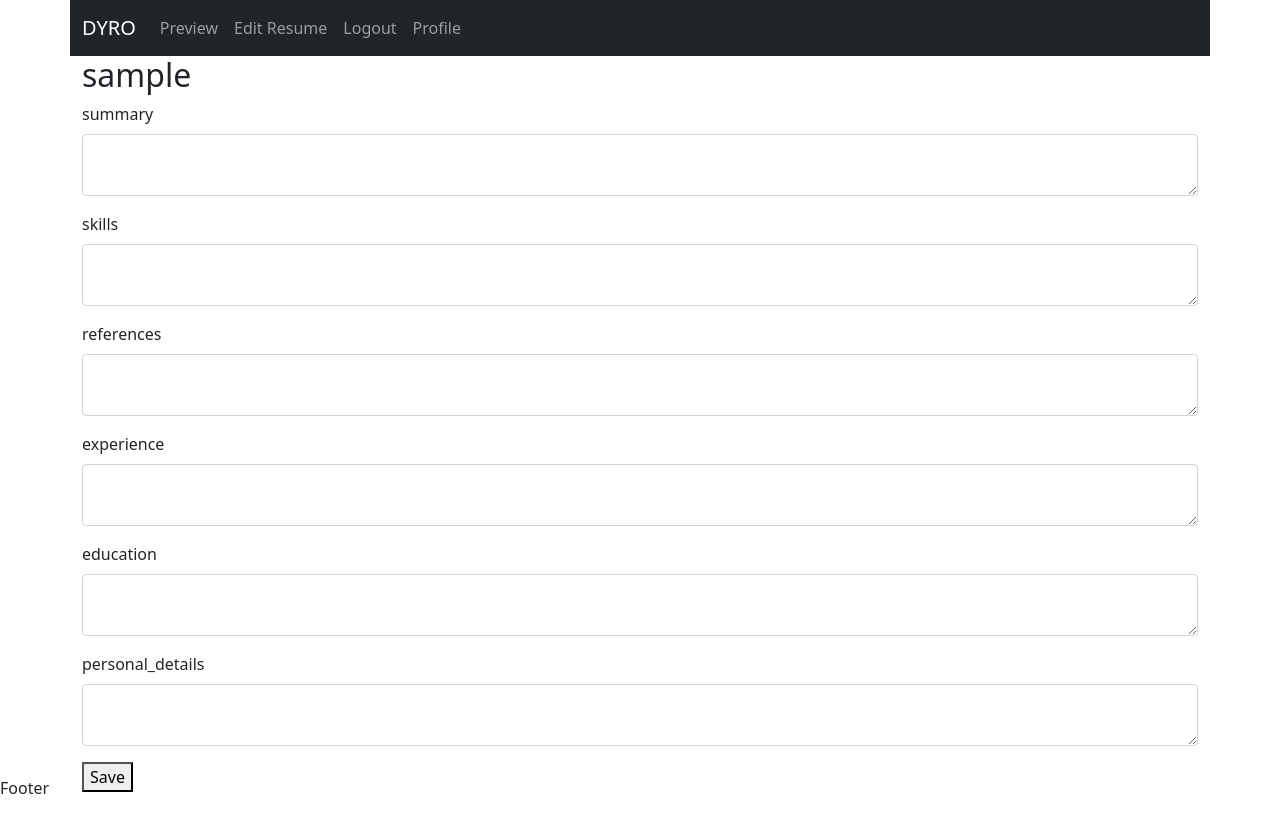
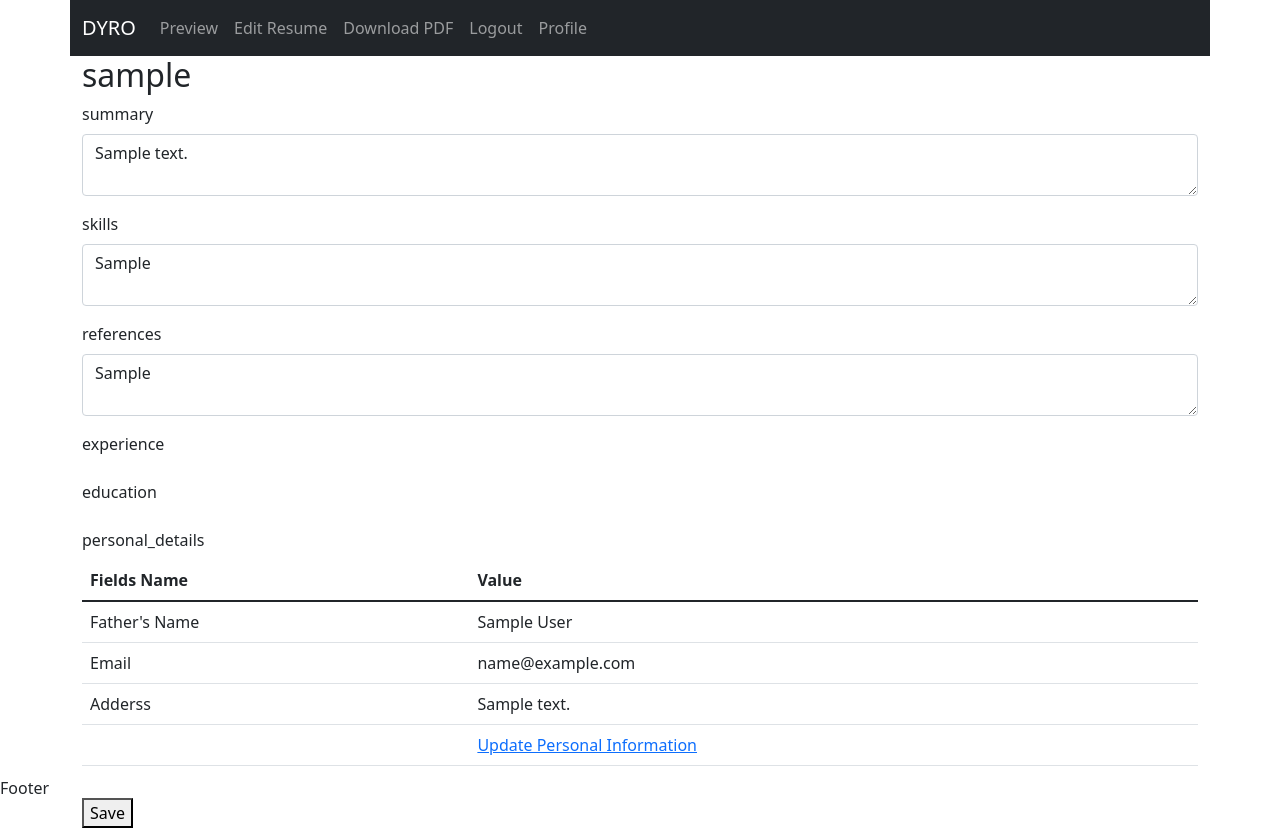
Before and after one commit to krashanu03/DYRO, a Django app: page /resume-edit/ in a window 1280 px wide. Before the commit the page ends 794 px from the top, so only its background shows below. Run offline with Django 4.2, Linux system fonts and the light colour scheme; a user stored in the database is signed in; tables that the repository leaves empty hold one stand-in row (values such as "Sample post"); some libraries are stand-ins or nearby versions.

Commit message:
Latest chagnes, to have edit resume feature and download pdf.

```diff
--- a/requirements.txt
+++ b/requirements.txt
@@ -2,3 +2,4 @@
 django-allauth==0.50.0
 django-crispy-forms==1.14.0  # https://github.com/django-crispy-forms/django-crispy-forms
 crispy-bootstrap5==0.6  # https://github.com/django-crispy-forms/crispy-bootstrap5
+xhtml2pdf==0.2.7
--- a/resumes/admin.py
+++ b/resumes/admin.py
@@ -9,3 +9,4 @@ admin.site.register(Education)
 admin.site.register(UserProfile)
 admin.site.register(DesignTemplate)
 admin.site.register(Resume)
+admin.site.register(Experience)
--- a/resumes/models.py
+++ b/resumes/models.py
@@ -16,11 +16,21 @@ class DesignTemplate(models.Model):
     name = models.CharField(max_length=50)
 
 class Resume(models.Model):
-    user = models.OneToOneField(User, on_delete=models.CASCADE)
+    user = models.OneToOneField(User, related_name='resume', on_delete=models.CASCADE)
     summary = models.TextField(null=True, blank=True)
     skills = models.TextField(null=True, blank=True)
     references = models.TextField(null=True, blank=True)
-    template = models.ForeignKey(DesignTemplate, related_name='resumes', on_delete=models.CASCADE)
+    template_name = models.CharField(max_length=50, default='default') #models.ForeignKey(DesignTemplate, related_name='resumes', on_delete=models.CASCADE)
+
+
+class Experience(models.Model):
+    user = models.ForeignKey(User, related_name='experiences', on_delete=models.CASCADE)
+    job_title = models.CharField(max_length=100)
+    org_name = models.CharField(max_length=100)
+    start_date = models.DateField(null=True, blank=True)
+    end_date = models.DateField(null=True, blank=True)
+    role = models.CharField(max_length=100)
+    responsebilities = models.TextField(null=True, blank=True)
 
 
 class Project(models.Model):
--- a/resumes/urls.py
+++ b/resumes/urls.py
@@ -11,5 +11,7 @@ urlpatterns = [
     path('profile/', views.profile, name="profile"),
     path('edit-profile/', views.edit_profile, name="edit-profile"),
     path('save-profile/', views.save_profile, name="save-profile"),
+    path('save-resume/', views.save_resume, name="save-resume"),
+    path('resume-pdf/', views.generate_PDF, name="resume-pdf"),
 
 ]
--- a/resumes/views.py
+++ b/resumes/views.py
@@ -1,7 +1,14 @@
 from django.shortcuts import redirect, render
 from django.urls import reverse
 from django.http import HttpResponseRedirect
-from resumes.models import UserProfile
+from resumes.models import Resume, UserProfile
+
+
+from django.http import HttpResponse
+from django.template import Context
+from django.template.loader import get_template
+import datetime
+from xhtml2pdf import pisa
 
 
 def login(request):
@@ -13,11 +20,19 @@ def sign_up(request):
 
 
 def resume_edit(request):
-    return render(request, 'resume-edit.html')
+    try:
+        resume = Resume.objects.get(user=request.user)
+    except:
+        resume = Resume(user=request.user)
+        resume.save()
+
+    profile = UserProfile.objects.get(user=request.user)
+
+    return render(request, 'resume-edit.html', {'resume': resume, 'profile': profile})
 
 
 def resume_preview(request):
-    return render(request, 'preview.html')
+    return render(request, 'preview.html', {})
 
 
 def profile(request):
@@ -44,3 +59,31 @@ def save_profile(request):
     user_profile.save()
 
     return HttpResponseRedirect(reverse('profile'))
+
+
+
+def save_resume(request):
+    resume = Resume.objects.get(user=request.user)
+    resume.summary = request.POST['form_summary']
+    resume.skills = request.POST['form_skills']
+
+
+    resume.save()
+
+    return HttpResponseRedirect(reverse('resume-preview'))
+
+
+def generate_PDF(request):
+    data = {'user':request.user}
+
+    template = get_template('profile.html')
+    html  = template.render(data)
+
+    file = open('resume.pdf', "w+b")
+    pisaStatus = pisa.CreatePDF(html.encode('utf-8'), dest=file,
+            encoding='utf-8')
+
+    file.seek(0)
+    pdf = file.read()
+    file.close()
+    return HttpResponse(pdf, 'application/pdf')
--- a/template/header.html
+++ b/template/header.html
@@ -17,6 +17,10 @@
           <a class="nav-link" href="/resume-edit/">Edit Resume</a>
         </li>
         <li class="nav-item">
+          <a class="nav-link" href="/resume-pdf/">Download PDF</a>
+        </li>
+
+        <li class="nav-item">
           <a class="nav-link" href="/accounts/logout/">Logout</a>
         </li>
         <li class="nav-item">
@@ -32,7 +36,5 @@
         {% endif %}
       </ul>
 
-
-
     </div>
   </nav>
--- /dev/null
+++ b/template/profile_partial.html
@@ -0,0 +1,24 @@
+
+<table class="table">
+    <thead>
+        <th>Fields Name</th>
+        <th>Value</th>
+    </thead>
+    <tbody>
+        <tr>
+            <td>Father's Name </td><td>{{profile.father_name}}</td>
+        </tr>
+        <tr>
+            <td>Email</td><td>{{profile.contact_email}}</td>
+        </tr>
+        <tr>
+            <td>Adderss</td><td>{{profile.address}}</td>
+        </tr>
+        <tr>
+            <td></td>
+            <td>
+                <a href="/edit-profile/">Update Personal Information</a>
+            </td>
+        </tr>
+    </tbody>
+</table>
--- a/template/resume-edit.html
+++ b/template/resume-edit.html
@@ -3,45 +3,51 @@
 {% block content %}
 
 <h2>{{user.username}}</h2>
+
+
+<form method="POST" action="/save-resume/">
+
 {%csrf_token%}
 
     </div>
     <div class="mb-3">
         <label for="summary" class="form-label">summary</label>
-        <textarea type="summary" class="form-control" id="summary" aria-describedby=""></textarea>
+        <textarea type="summary" class="form-control" id="summary" aria-describedby="" name="form_summary">{{resume.summary}}</textarea>
         </div>
 
 
       <div class="mb-3">
         <label for="skills" class="form-label">skills</label>
-        <textarea type="skills" class="form-control" id="skills" aria-describedby=""></textarea>
+        <textarea type="skills" class="form-control" id="skills" aria-describedby="" name="form_skills">{{resume.skills}}</textarea>
         </div>
 
 
     <div class="mb-3">
         <label for="references" class="form-label">references</label>
-        <textarea type="references" class="form-control" id="Adderss" aria-describedby=""></textarea>
+        <textarea type="references" class="form-control" id="Adderss" aria-describedby="" name="form_references">{{resume.references}}</textarea>
         </div>
 
 
     <div class="mb-3">
         <label for="experience" class="form-label">experience</label>
-        <textarea type="experience" class="form-control" id="experience" aria-describedby=""></textarea>
+
         </div>
 
 
     <div class="mb-3">
         <label for="education" class="form-label">education</label>
-        <textarea type="education" class="form-control" id="education" aria-describedby=""></textarea>
+
         </div>
 
     <div class="mb-3">
         <label for="personal_details" class="form-label">personal_details</label>
-        <textarea type="personal_details" class="form-control" id="personal_details" aria-describedby=""></textarea>
+        {% include 'profile_partial.html' %}
         </div>
 
     <div>
         <button type="submit" >Save</button>
         </div>
 
+    </form>
+
     {% endblock content %}]
```
Also changed, not shown: template/preview.html (+23 -19 lines), template/profile.html (+1 -23 lines).
